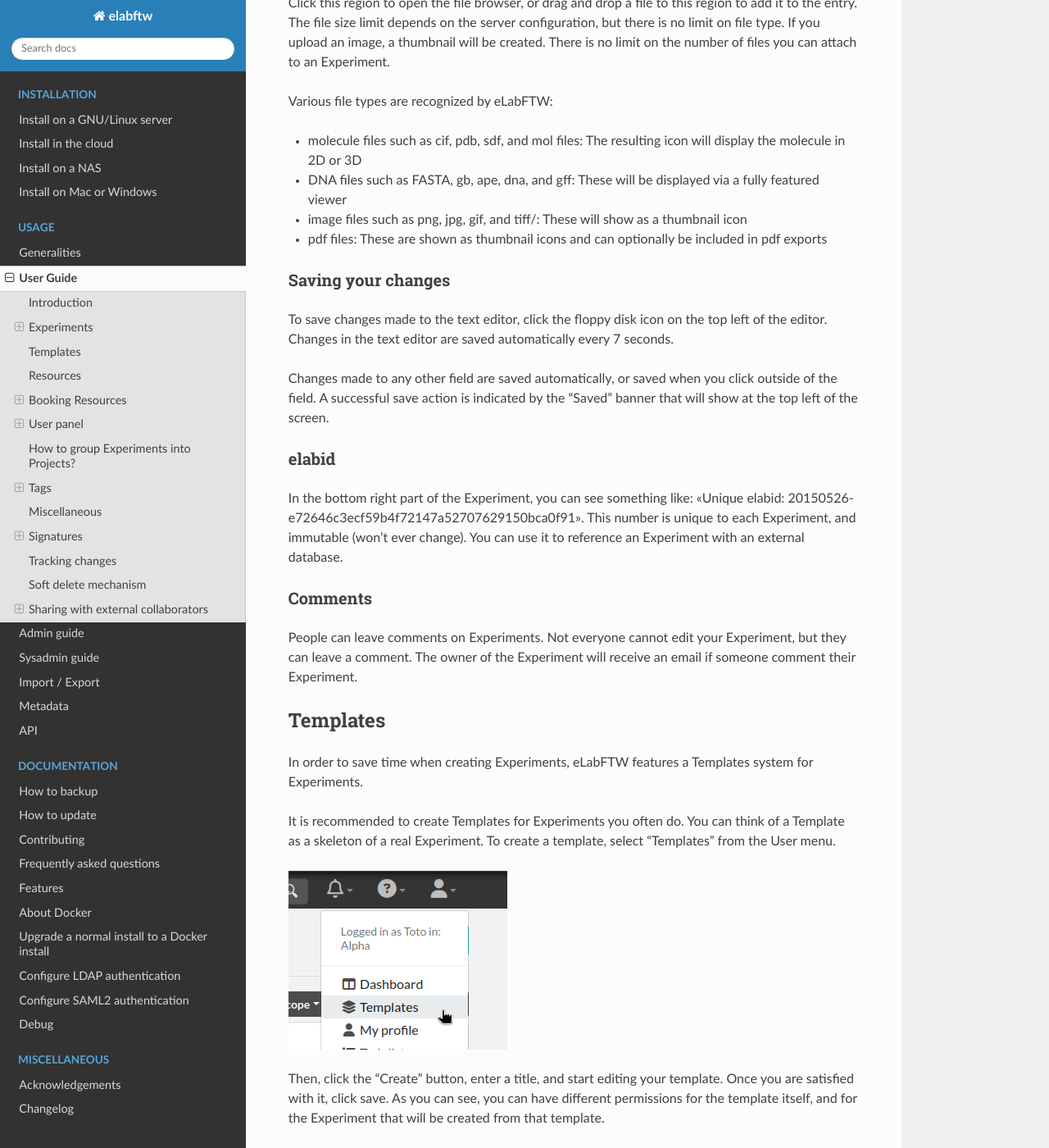
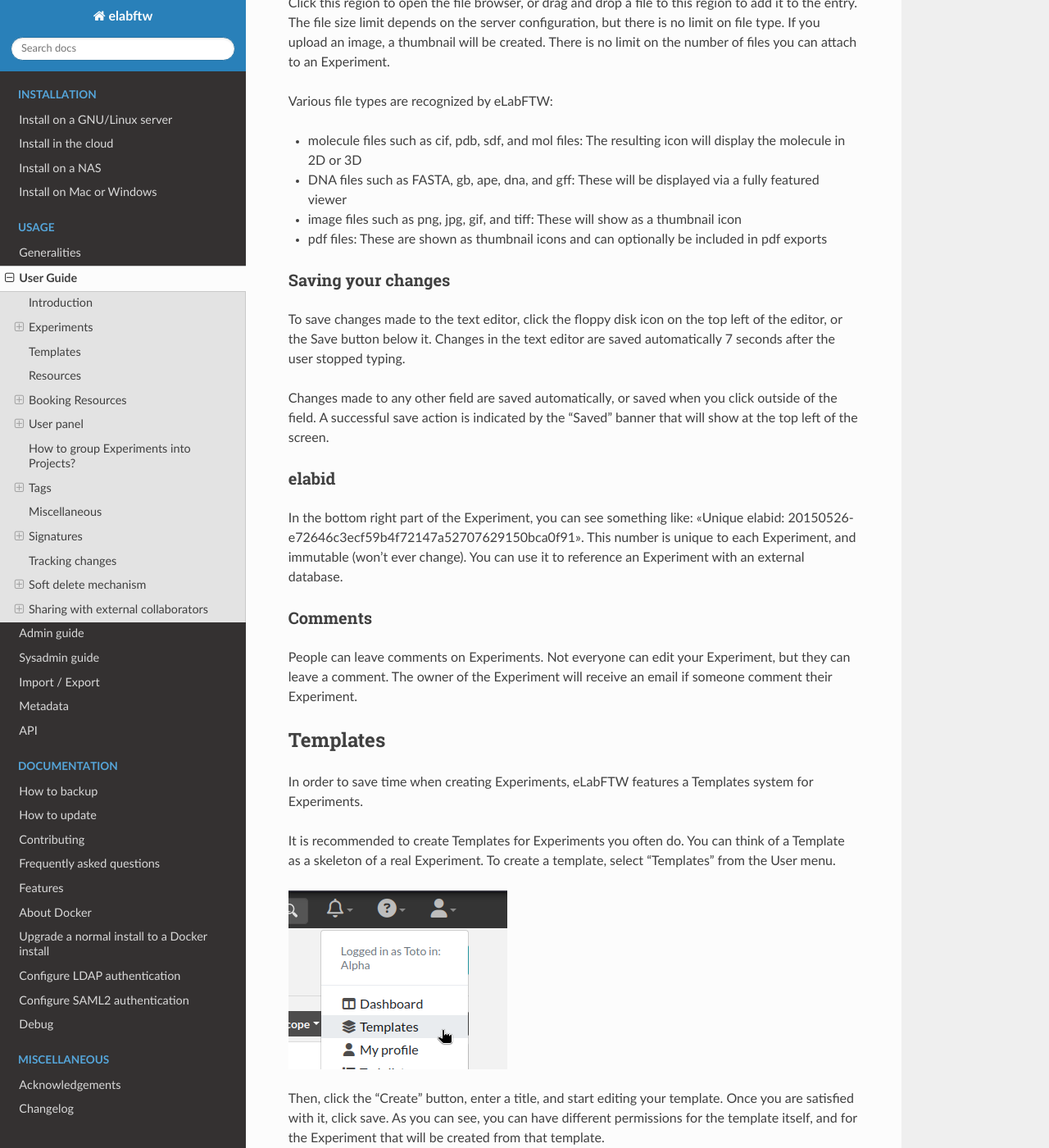
Before and after one commit to elabftw/elabdoc, a Sphinx documentation site: the page built from doc/user-guide.rst, in a window 1280 px wide and 1400 px high, scrolled down 10176 px. Shown: the whole window at 82% size. Built offline with Sphinx 7.4.7 and the Read the Docs theme 3.1.0, drawn with Linux system fonts in a browser that asks for light colours; some of the changed text lies outside the part shown.

Commit message:
small fixes
- trailing whitespace
- grammar error
- remove / character
- fix submenu

```diff
--- a/doc/user-guide.rst
+++ b/doc/user-guide.rst
@@ -280,14 +280,14 @@
 
 * molecule files such as cif, pdb, sdf, and mol files: The resulting icon will display the molecule in 2D or 3D
 * DNA files such as FASTA, gb, ape, dna, and gff: These will be displayed via a fully featured viewer
-* image files such as png, jpg, gif, and tiff/: These will show as a thumbnail icon
+* image files such as png, jpg, gif, and tiff: These will show as a thumbnail icon
 * pdf files: These are shown as thumbnail icons and can optionally be included in pdf exports
 
 
 Saving your changes
 -------------------
 
-To save changes made to the text editor, click the floppy disk icon on the top left of the editor. Changes in the text editor are saved automatically every 7 seconds.
+To save changes made to the text editor, click the floppy disk icon on the top left of the editor, or the Save button below it. Changes in the text editor are saved automatically 7 seconds after the user stopped typing.
 
 Changes made to any other field are saved automatically, or saved when you click outside of the field. A successful save action is indicated by the "Saved" banner that will show at the top left of the screen.
 
@@ -298,7 +298,7 @@
 
 Comments
 --------
-People can leave comments on Experiments. Not everyone cannot edit your Experiment, but they can leave a comment. The owner of the Experiment will receive an email if someone comment their Experiment.
+People can leave comments on Experiments. Not everyone can edit your Experiment, but they can leave a comment. The owner of the Experiment will receive an email if someone comment their Experiment.
 
 Templates
 =========
@@ -511,7 +511,7 @@
 To-Do List
 ----------
 
-From the main Experiments or Resources pages, press 't' to show your "To-Do List". You can also access the "To-Do List" by clicking on the icon at the top left side of the screen.
+From the main Experiments or Resources pages, press ``t`` to show your "To-Do List". You can also access the "To-Do List" by clicking on the icon at the top left side of the screen.
 
 Miscellaneous
 =============
@@ -519,7 +519,6 @@
 You can export Experiments in .zip. If the Experiment was timestamped you will find in the archive the timestamped pdf and the corresponding .asn1 token.
 
 You can export and import items from the database (it can be several items).
-
 
 
 .. raw:: html
@@ -646,7 +645,7 @@
 eLabFTW uses a soft-delete mechanism for entries. When you delete an experiment or a resource, it is simply marked as being deleted: its State changes from Normal to Deleted (another possible State would be Archived). This means the entry will still be accessible in the backend database as a deleted entity.
 
 Restoring a deleted entry
-^^^^^^^^^^^^^^^^^^^^^^^^^
+-------------------------
 
 Currently, only a Sysadmin with MySQL access is able to restore an entry, by changing the State back to 1.
 
```
